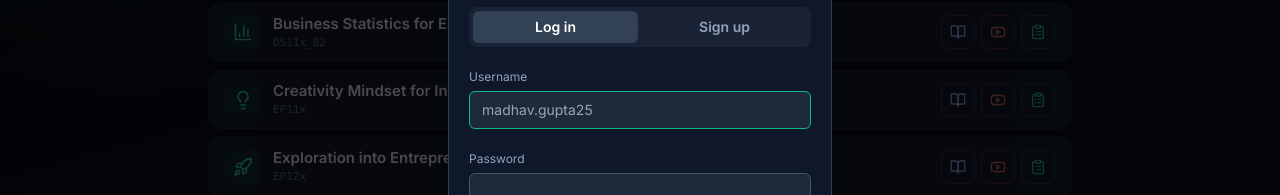
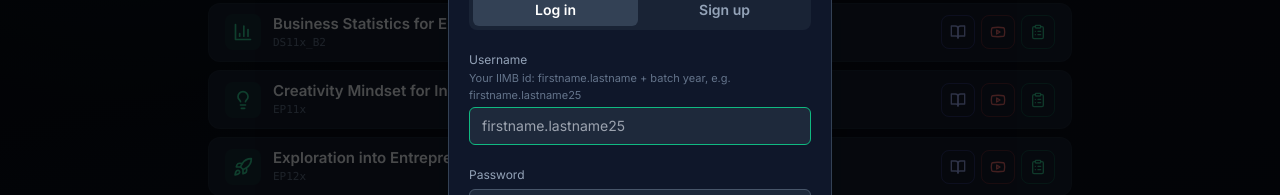
Before and after one commit to madhavgupta2002/AceDBE, a Next.js app: page / in a window 1280 px wide. Both pictures are taken after a click on the button "Log in". Shown: the part 261-456 px from the top of the page. Built offline with nearby package versions, Linux system fonts and the light colour scheme; no server answers.

Commit message:
chore: generic username example on the login form, drop first-claim note

```diff
--- a/components/AccountButton.tsx
+++ b/components/AccountButton.tsx
@@ -114,10 +114,11 @@ function AuthDialog({
 
         <label className="block">
           <span className="text-xs text-slate-400">Username</span>
+          <span className="block text-[11px] text-slate-500">Your IIMB id: firstname.lastname + batch year, e.g. firstname.lastname25</span>
           <input
             value={username}
             onChange={e => setUsername(e.target.value)}
-            placeholder="madhav.gupta25"
+            placeholder="firstname.lastname25"
             autoComplete="username"
             autoCapitalize="none"
             autoFocus
@@ -135,12 +136,6 @@ function AuthDialog({
           />
         </label>
 
-        {mode === 'signup' && (
-          <p className="text-[11px] text-slate-500">
-            Your username is your IIMB id (name.surname + year). Whoever claims it first sets the password, so pick one
-            you will remember.
-          </p>
-        )}
         {error && <p className="text-xs text-red-300">{error}</p>}
 
         <button
--- a/lib/supabase.ts
+++ b/lib/supabase.ts
@@ -7,7 +7,7 @@ const key = process.env.NEXT_PUBLIC_SUPABASE_PUBLISHABLE_KEY;
 export const supabase: SupabaseClient | null = url && key ? createClient(url, key) : null;
 
 // ── Usernames ─────────────────────────────────────────────────────────────────
-// Format: name.surnameYY (e.g. madhav.gupta25). Supabase Auth needs an email, so the username is stored as
+// Format: name.surnameYY (e.g. firstname.lastname25). Supabase Auth needs an email, so the username is stored as
 // "<username>@acedbe.app". That address is never mailed ("Confirm email" is off in the project).
 export const USERNAME_PATTERN = /^[a-z]+(\.[a-z]+)+[0-9]{2}$/;
 const EMAIL_DOMAIN = 'acedbe.app';
```
